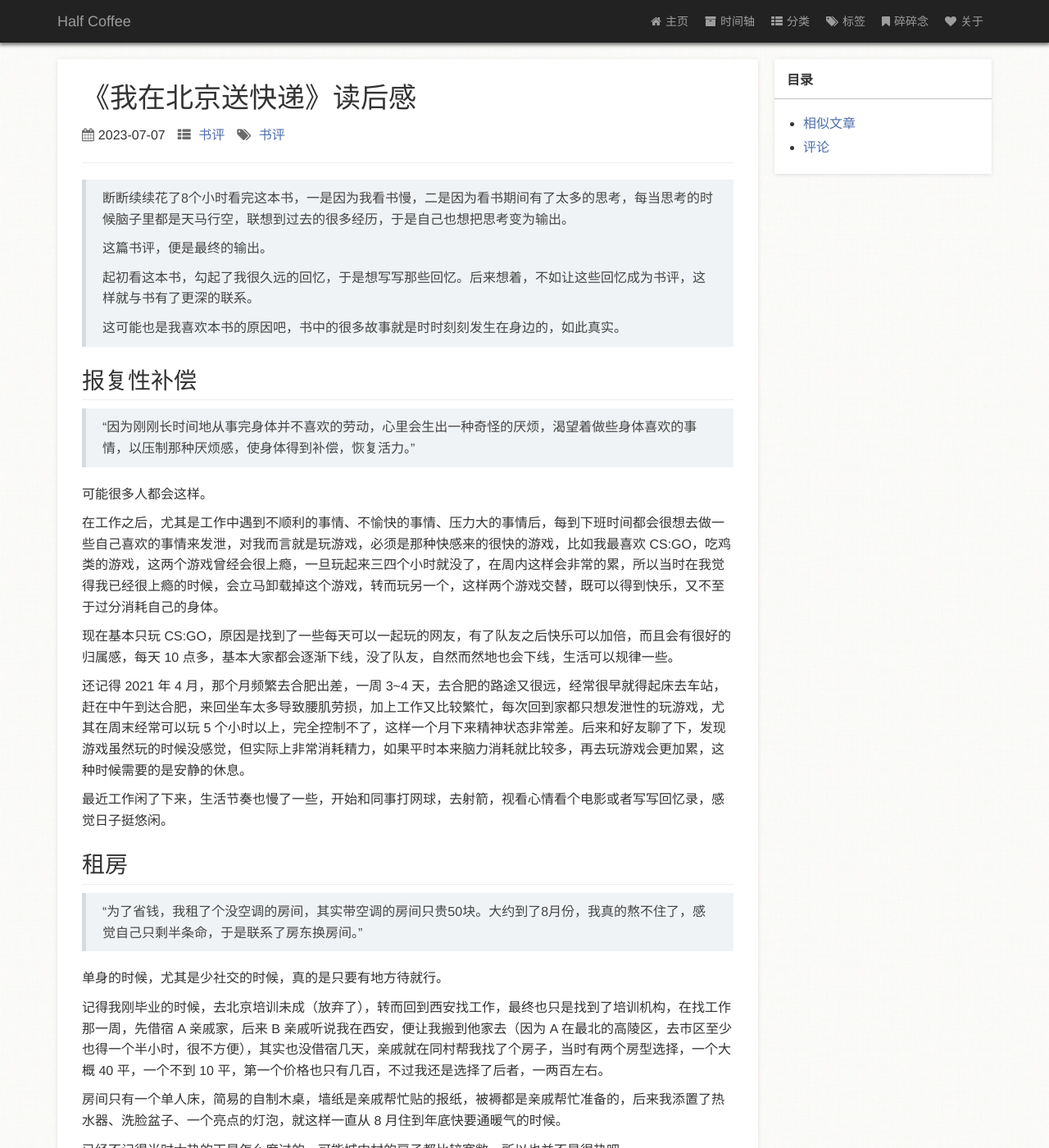
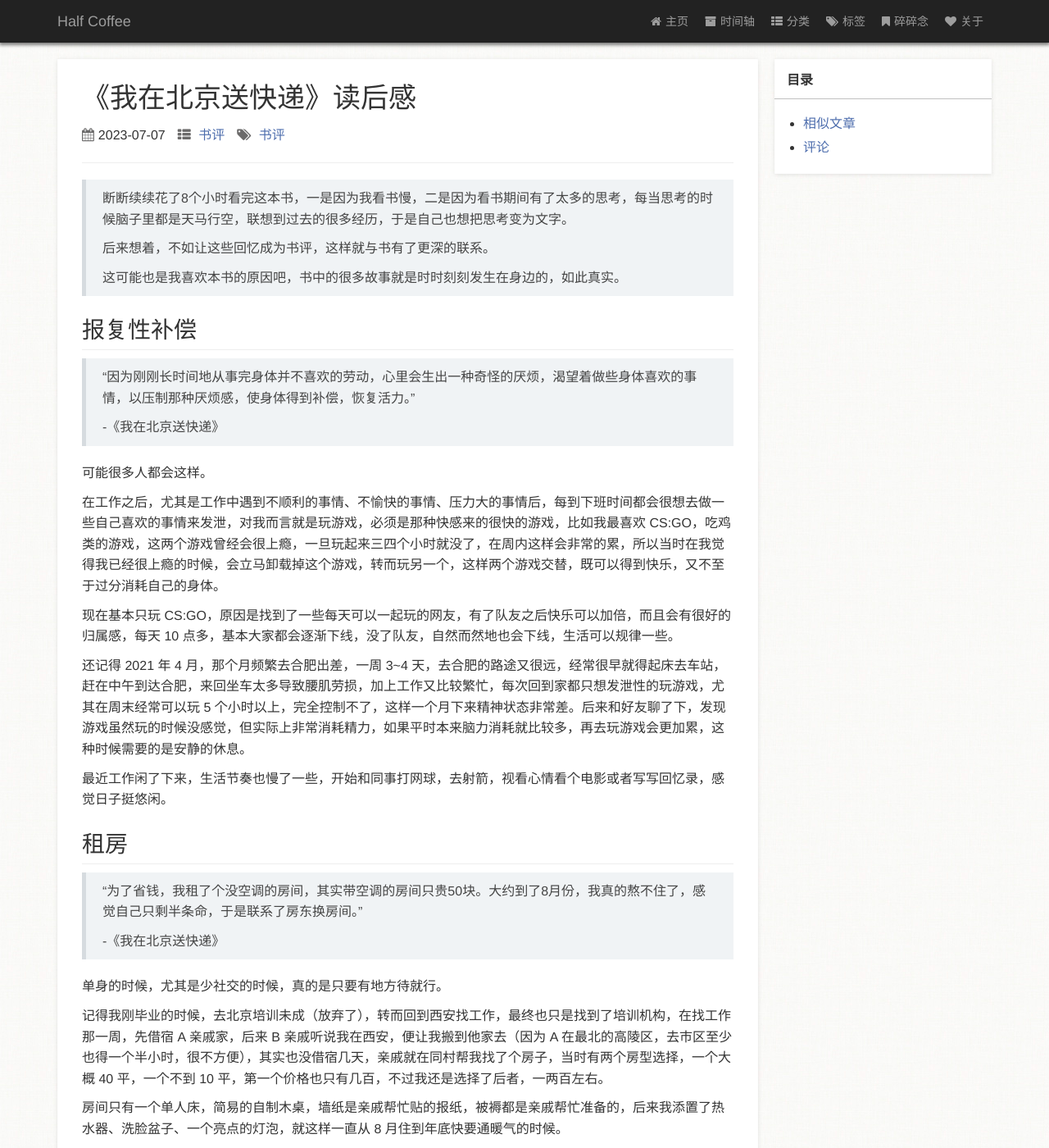
Before and after one commit to zm1990s/halfcoffee, a Jekyll site: the page built from _posts/2023-07-07-beijingexpress.markdown, in a window 1280 px wide and 1400 px high. Shown: the whole window at 82% size. Built offline with Jekyll 4.4.1, drawn with Linux system fonts in a browser that asks for light colours; comment, search, counter and statistics services are not loaded; a style sheet for code colours, icons or effects is not loaded; some of the changed text lies outside the part shown.

Commit message:
20230709

```diff
--- a/_posts/2023-07-07-beijingexpress.markdown
+++ b/_posts/2023-07-07-beijingexpress.markdown
@@ -10,11 +10,9 @@ typora-root-url: ../../halfcoffee
 
 
 
-> 断断续续花了8个小时看完这本书，一是因为我看书慢，二是因为看书期间有了太多的思考，每当思考的时候脑子里都是天马行空，联想到过去的很多经历，于是自己也想把思考变为输出。
+> 断断续续花了8个小时看完这本书，一是因为我看书慢，二是因为看书期间有了太多的思考，每当思考的时候脑子里都是天马行空，联想到过去的很多经历，于是自己也想把思考变为文字。
 >
-> 这篇书评，便是最终的输出。
->
-> 起初看这本书，勾起了我很久远的回忆，于是想写写那些回忆。后来想着，不如让这些回忆成为书评，这样就与书有了更深的联系。
+> 后来想着，不如让这些回忆成为书评，这样就与书有了更深的联系。
 >
 > 这可能也是我喜欢本书的原因吧，书中的很多故事就是时时刻刻发生在身边的，如此真实。
 
@@ -23,6 +21,8 @@ typora-root-url: ../../halfcoffee
 ## 报复性补偿
 
 > "因为刚刚长时间地从事完身体并不喜欢的劳动，心里会生出一种奇怪的厌烦，渴望着做些身体喜欢的事情，以压制那种厌烦感，使身体得到补偿，恢复活力。"
+>
+> -《我在北京送快递》
 
 
 
@@ -41,6 +41,8 @@ typora-root-url: ../../halfcoffee
 ## 租房
 
 > “为了省钱，我租了个没空调的房间，其实带空调的房间只贵50块。大约到了8月份，我真的熬不住了，感觉自己只剩半条命，于是联系了房东换房间。”
+>
+> -《我在北京送快递》
 
 
 
@@ -93,6 +95,8 @@ typora-root-url: ../../halfcoffee
 ## 修电脑
 
 > “我是来无偿劳动的，所以没跟他客气”
+>
+> -《我在北京送快递》
 
 
 
@@ -119,6 +123,8 @@ typora-root-url: ../../halfcoffee
 ## 时间成本
 
 > “那么按照我每个月工作26天算，日薪就是270块。这就是我的劳动价值——我避免用“身价”这个词。”
+>
+> -《我在北京送快递》
 
 
 
@@ -137,6 +143,8 @@ typora-root-url: ../../halfcoffee
 ## 我与快递员
 
 > “只要是长久干快递的，都有过赔钱的经历。”
+>
+> -《我在北京送快递》
 
 
 
@@ -181,6 +189,8 @@ typora-root-url: ../../halfcoffee
 ## 感性的人注定不能简单
 
 > ”难怪人们羡慕那些头脑简单的人，因为他们的目光不穿过表象，他们的思想不抵达实质。他们度过的每一天都是全新的一天，他们认识的每个人都是陌生人。他们把同样的痛苦和快乐经历了无数遍，每一遍都像是初次经历。“
+>
+> -《我在北京送快递》
 
 
 
```
